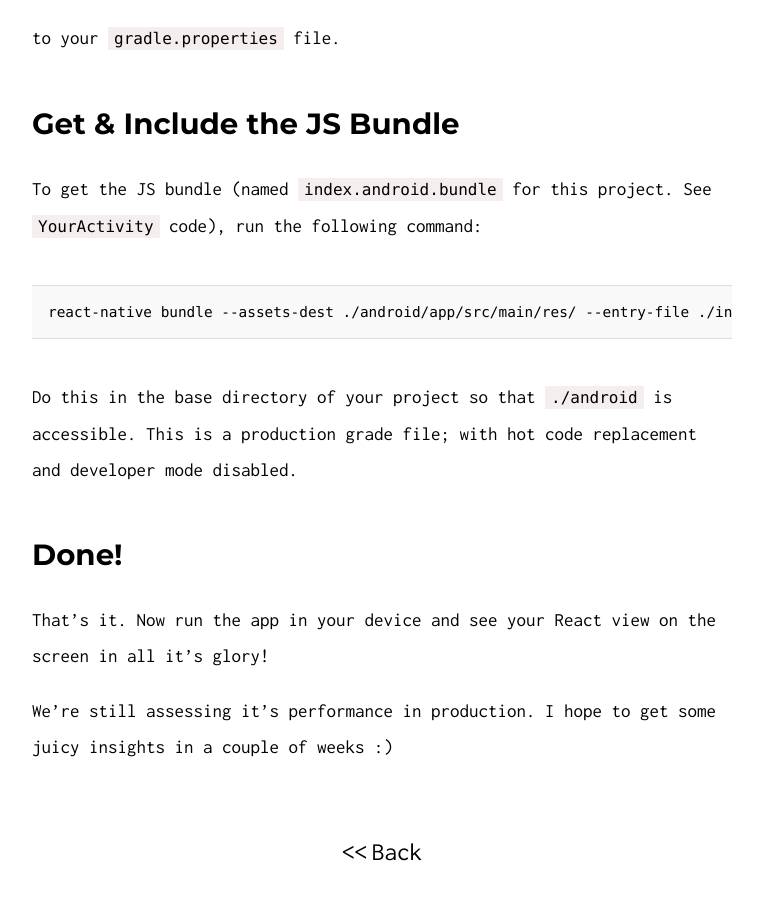
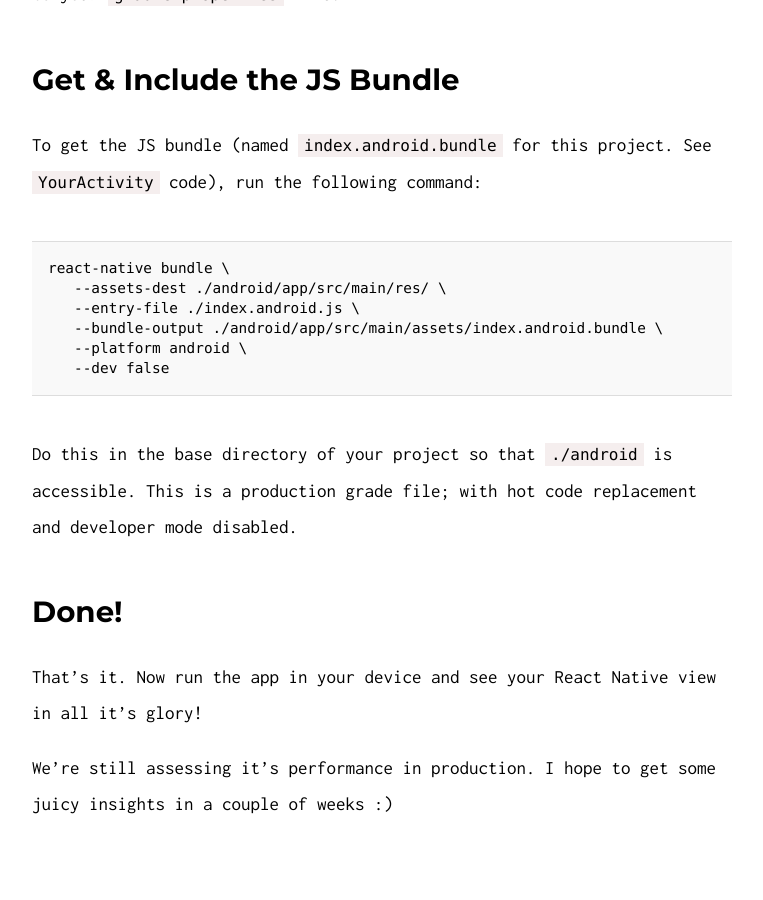
Before and after one commit to sreejithr/sreejithr.github.io, a Jekyll site: the page built from _posts/2016-03-21-react-native-android-integration.md, in a window 1280 px wide and 900 px high, scrolled down 4078 px. Shown: the whole window, without its empty margins (258-1021 px from the left). Built offline with Jekyll 4.4.1, drawn with Linux system fonts in a browser that asks for light colours; some web fonts are replaced; some of the changed text lies outside the part shown.

Commit message:
Proof read and edited the react native note

````diff
--- a/_posts/2016-03-21-react-native-android-integration.md
+++ b/_posts/2016-03-21-react-native-android-integration.md
@@ -139,13 +141,18 @@
 To get the JS bundle (named `index.android.bundle` for this project. See `YourActivity` code), run the following command:
 
 ```
-react-native bundle --assets-dest ./android/app/src/main/res/ --entry-file ./index.android.js --bundle-output ./android/app/src/main/assets/index.android.bundle --platform android --dev false
+react-native bundle \
+   --assets-dest ./android/app/src/main/res/ \
+   --entry-file ./index.android.js \
+   --bundle-output ./android/app/src/main/assets/index.android.bundle \
+   --platform android \
+   --dev false
 ```
 
 Do this in the base directory of your project so that `./android` is accessible. This is a production grade file; with hot code replacement and developer mode disabled.
 
 ### Done!
 
-That's it. Now run the app in your device and see your React view on the screen in all it's glory!
+That's it. Now run the app in your device and see your React Native view in all it's glory!
 
 We're still assessing it's performance in production. I hope to get some juicy insights in a couple of weeks :)
````
Also changed, not shown: other parts of _posts/2016-03-21-react-native-android-integration.md (+6 -4 lines), 1 other file.
